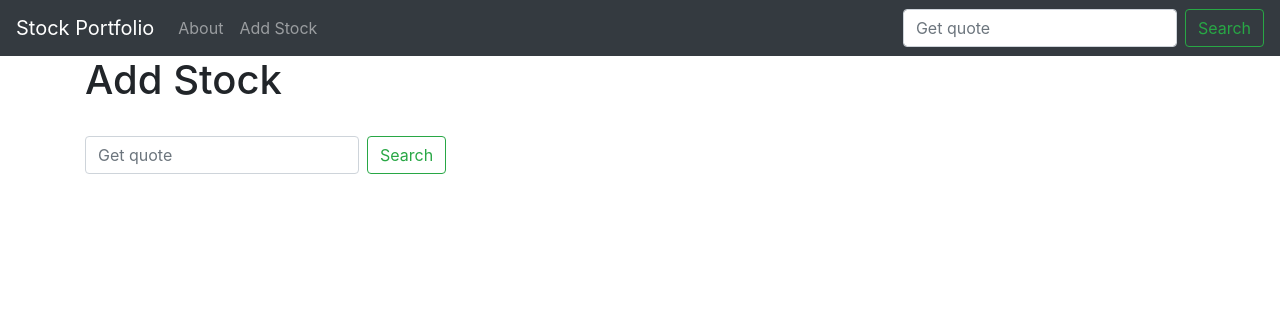
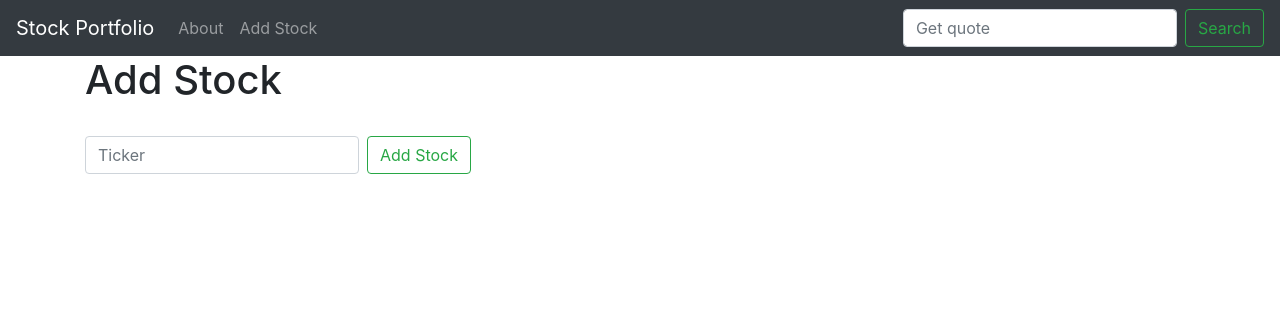
Before and after one commit to thomasbyoung/stock_api, a Django app: template stocks/quotes/templates/add_stock.html in a window 1280 px wide. Shown: the top 316 px of the page. Run offline with Django 3.2, Linux system fonts and the light colour scheme; the template is opened without the code that fills it, so the values that code supplies are empty; parts of the project's set-up code (start-up, migrations or seed data) failed here and were passed over; some libraries are stand-ins or nearby versions.

Commit message:
changed placeholder

```diff
--- a/stocks/quotes/templates/add_stock.html
+++ b/stocks/quotes/templates/add_stock.html
@@ -6,8 +6,8 @@
 
     <form action="{% url 'add_stock' %}" class="form-inline my-2 my-lg-0" method="POST">
     {% csrf_token %}
-    <input class="form-control mr-sm-2" type="search" placeholder="Get quote" aria-label="Search" name="ticker">
-    <button class="btn btn-outline-success my-2 my-sm-0" type="submit">Search</button>
+    <input class="form-control mr-sm-2" type="search" placeholder="Ticker" aria-label="Search" name="ticker">
+    <button class="btn btn-outline-success my-2 my-sm-0" type="submit">Add Stock</button>
     </form>
 <br />
 {% for item in ticker %}
--- a/stocks/quotes/views.py
+++ b/stocks/quotes/views.py
@@ -9,7 +9,7 @@ def home(request):
 
     if request.method == 'POST':
         ticker = request.POST['ticker']
-   try:
+       try:
             api = json.loads(api_request.content)
         except Exception as e:
             api = "Error..."
```
Also changed, not shown: stocks/db.sqlite3.
